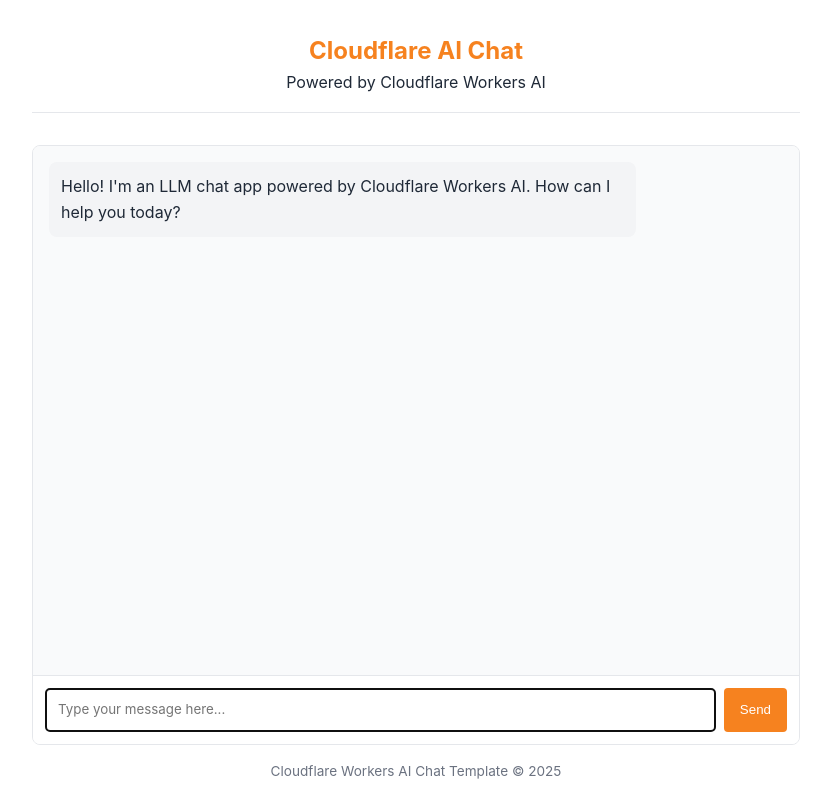
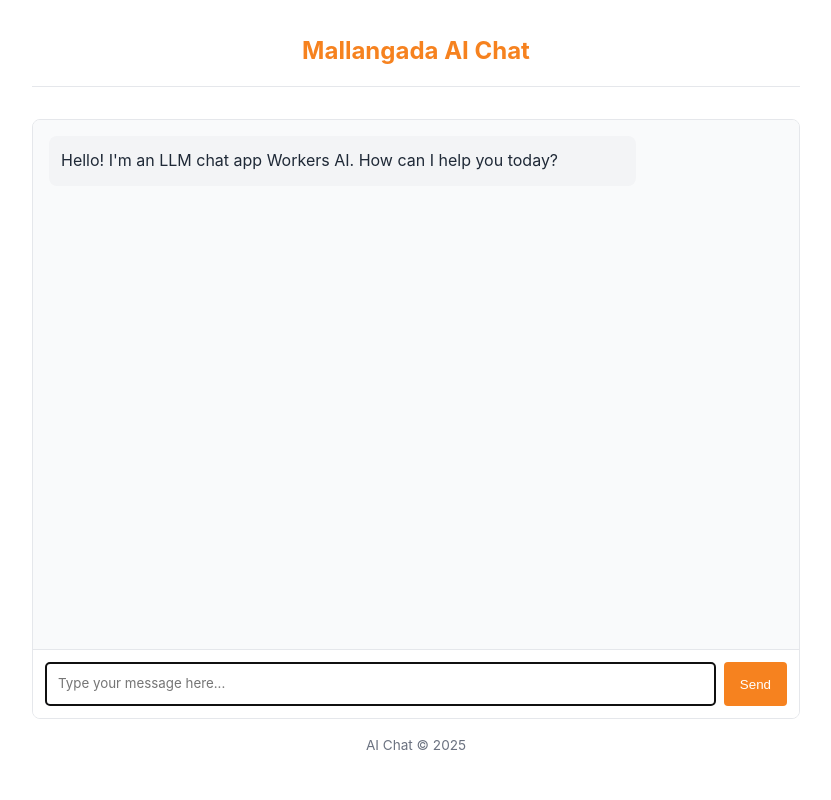
Before and after one commit to skumarmr/llm-chat-app-template, a website: page public/index.html in a window 1280 px wide. Shown: the whole page, without its empty margins (224-1055 px from the left). Drawn offline with Linux system fonts and the light colour scheme.

Commit message:
Update index.html

```diff
--- a/public/index.html
+++ b/public/index.html
@@ -138,16 +138,14 @@
   </head>
   <body>
     <header>
-      <h1>Cloudflare AI Chat</h1>
-      <p>Powered by Cloudflare Workers AI</p>
+      <h1>Mallangada AI Chat</h1>
     </header>
 
     <div class="chat-container">
       <div id="chat-messages" class="chat-messages">
         <div class="message assistant-message">
           <p>
-            Hello! I'm an LLM chat app powered by Cloudflare Workers AI. How can
-            I help you today?
+            Hello! I'm an LLM chat app Workers AI. How can I help you today?
           </p>
         </div>
       </div>
@@ -168,7 +166,7 @@
     </div>
 
     <footer>
-      <p>Cloudflare Workers AI Chat Template &copy; 2025</p>
+      <p>AI Chat &copy; 2025</p>
     </footer>
 
     <!-- Chat app script -->
```
